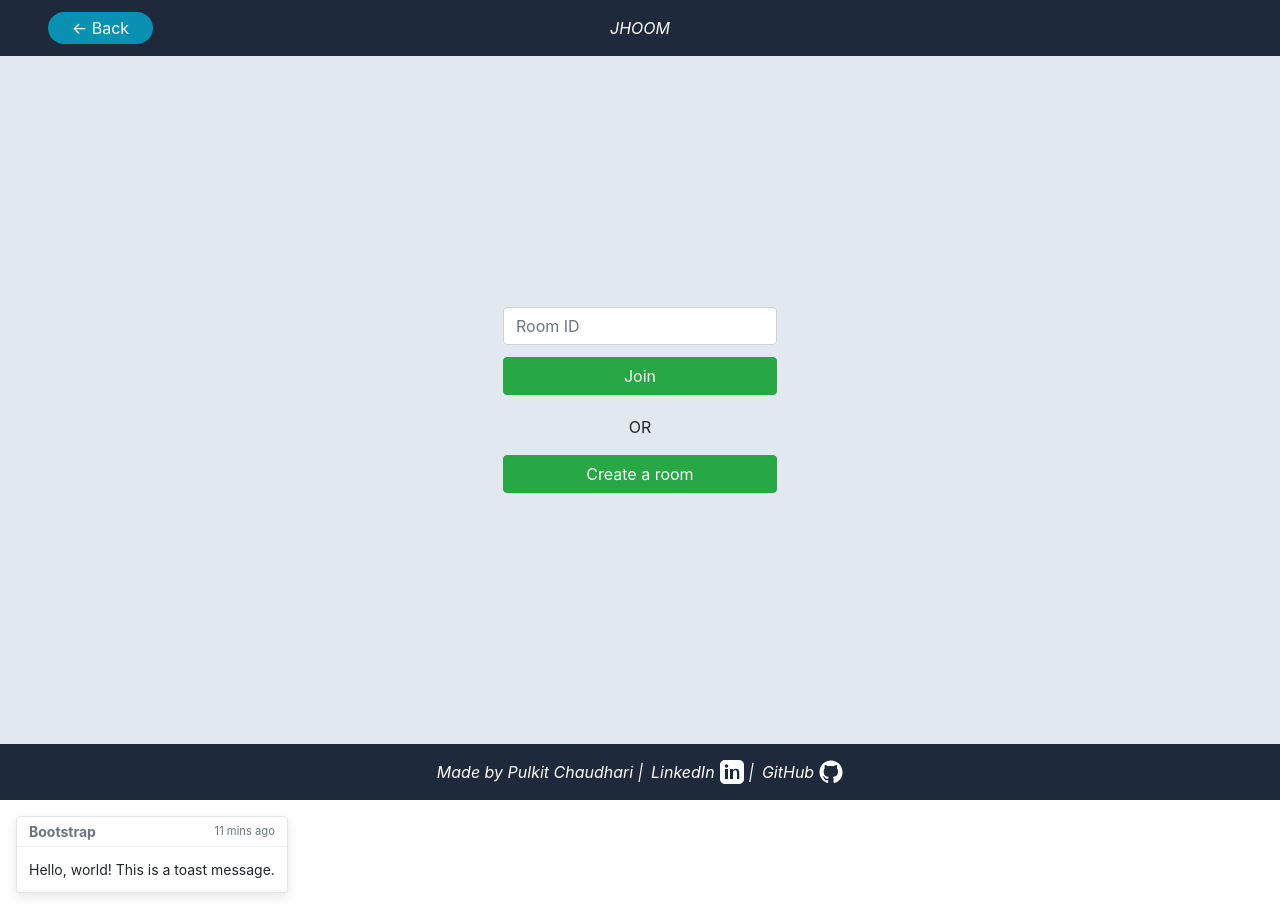
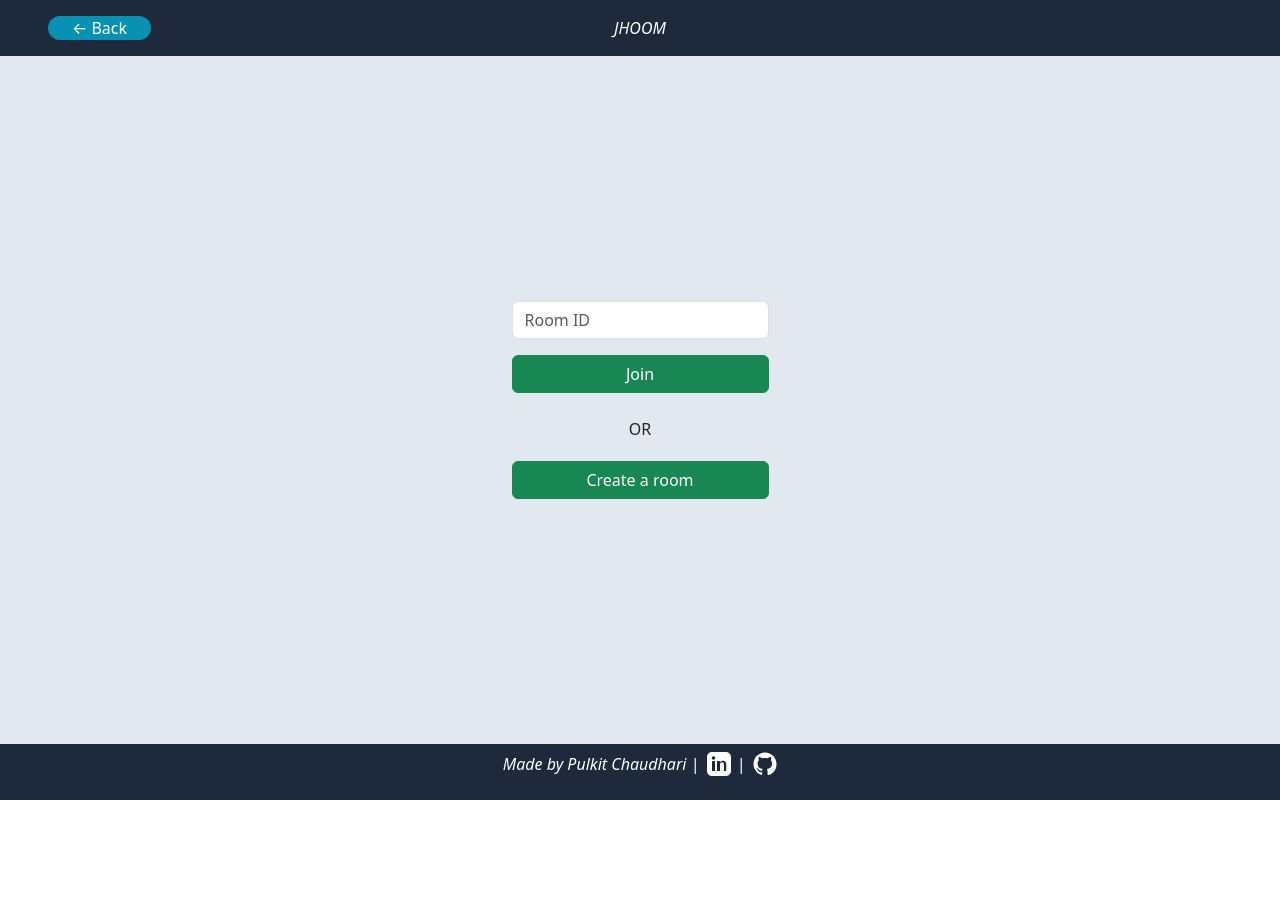
Before and after one commit to PulkitChaudhari/Jhoom, an Angular app in the folder frontend/: page /welcome in a window 1280 px wide. After the commit the page ends 800 px from the top, so only its background shows below. Built offline with nearby package versions, Linux system fonts and the light colour scheme.

Commit message:
added toast message

```diff
--- a/frontend/angular.json
+++ b/frontend/angular.json
@@ -19,8 +19,13 @@
             "polyfills": ["zone.js", "src/aws-pollyfill-like-file.ts"],
             "tsConfig": "tsconfig.app.json",
             "assets": ["src/favicon.ico", "src/assets"],
-            "styles": ["src/styles.css"],
-            "scripts": []
+            "styles": [
+              "src/styles.css",
+              "node_modules/bootstrap/dist/css/bootstrap.min.css"
+            ],
+            "scripts": [
+              "node_modules/bootstrap/dist/js/bootstrap.bundle.min.js"
+            ]
           },
           "configurations": {
             "production": {
--- a/frontend/src/app/app.component.css
+++ b/frontend/src/app/app.component.css
@@ -0,0 +1,9 @@
+.toast.fade {
+  opacity: 0;
+  transition: opacity 0.3s ease, transform 0.3s ease;
+}
+
+.toast.fade.show {
+  opacity: 1;
+  transform: translateY(0);
+}
--- a/frontend/src/app/app.component.html
+++ b/frontend/src/app/app.component.html
@@ -2,27 +2,56 @@
   <div class="fixed top-0 dark:bg-slate-800 w-screen h-14 grid grid-cols-3">
     <div class="items-center justify-start flex">
       <button
-        class="rounded-full w-fit px-4 py-1 ml-5 bg-cyan-600 text-white"
+        class="rounded-full w-fit px-4 ml-5 bg-cyan-600 text-white"
         (click)="navigateToWelcomePage()"
       >
         <span class="back-icon">&#8592;</span> Back
       </button>
     </div>
+
     <div class="items-center justify-center flex">
-      <p class="italic text-black dark:text-white">JHOOM</p>
+      <p class="italic align-center dark:text-white mb-0">JHOOM</p>
+    </div>
+  </div>
+  <div
+    class="toast-container position-fixed top-17.5 end-0 p-3"
+    aria-live="polite"
+    aria-atomic="true"
+  >
+    <div
+      *ngFor="let toast of toasts; let i = index"
+      class="toast fade"
+      [ngClass]="{ show: toast.show }"
+      role="alert"
+      aria-live="assertive"
+      aria-atomic="true"
+    >
+      <div class="toast-header">
+        <strong class="me-auto">{{ toast.title }}</strong>
+        <button
+          type="button"
+          class="btn-close"
+          aria-label="Close"
+          (click)="removeToast(i)"
+        ></button>
+      </div>
+      <div class="toast-body">
+        {{ toast.message }}
+      </div>
     </div>
   </div>
   <router-outlet></router-outlet>
   <div class="fixed dark:bg-slate-800 bottom-0 w-screen h-14 grid grid-cols-1">
     <div class="items-center justify-center flex">
-      <p class="italic text-black dark:text-white">
-        Made by Pulkit Chaudhari |
-      </p>
+      <p class="italic text-white">Made by Pulkit Chaudhari |</p>
       <p
-        class="italic text-black dark:text-white ml-2"
+        class="italic text-white dark:text-white ml-2"
         style="display: flex; gap: 5px; align-items: center"
       >
-        <a href="https://www.linkedin.com/in/pc1201/">LinkedIn </a>
+        <a
+          class="italic text-white text-decoration-none"
+          href="https://www.linkedin.com/in/pc1201/"
+        >
           <svg
             xmlns="http://www.w3.org/2000/svg"
             width="24"
@@ -34,14 +63,15 @@
               d="M19 0h-14c-2.76 0-5 2.24-5 5v14c0 2.76 2.24 5 5 5h14c2.76 0 5-2.24 5-5v-14c0-2.76-2.24-5-5-5zm-11 19h-3v-10h3v10zm-1.5-11.28c-.97 0-1.75-.78-1.75-1.72s.78-1.72 1.75-1.72 1.75.78 1.75 1.72-.78 1.72-1.75 1.72zm13.5 11.28h-3v-5.6c0-1.34-.02-3.06-1.86-3.06-1.86 0-2.14 1.45-2.14 2.96v5.7h-3v-10h2.88v1.36h.04c.4-.76 1.36-1.56 2.8-1.56 2.99 0 3.54 1.97 3.54 4.53v5.67z"
             />
           </svg>
+        </a>
         |
       </p>
       <p
-        class="italic text-black dark:text-white ml-2"
+        class="italic text-white ml-2"
         style="display: flex; gap: 5px; align-items: center"
       >
-        <a href="https://github.com/PulkitChaudhari">GitHub </a
-        ><svg
+        <a href="https://github.com/PulkitChaudhari">
+          <svg
             xmlns="http://www.w3.org/2000/svg"
             width="24"
             height="24"
@@ -52,6 +82,7 @@
               d="M12 .5C5.65.5.5 5.65.5 12c0 5.1 3.3 9.4 7.88 10.93.58.1.79-.25.79-.56v-2.15c-3.2.7-3.88-1.54-3.88-1.54-.52-1.3-1.26-1.65-1.26-1.65-1.03-.7.08-.69.08-.69 1.14.08 1.74 1.17 1.74 1.17 1.01 1.73 2.65 1.23 3.3.94.1-.73.4-1.23.72-1.5-2.55-.3-5.23-1.28-5.23-5.7 0-1.26.45-2.28 1.17-3.08-.1-.29-.5-1.48.1-3.07 0 0 .95-.3 3.1 1.17.9-.25 1.86-.37 2.83-.37.96 0 1.93.12 2.83.37 2.15-1.47 3.1-1.17 3.1-1.17.6 1.59.2 2.78.1 3.07.72.8 1.17 1.82 1.17 3.08 0 4.43-2.69 5.4-5.25 5.7.42.37.77 1.08.77 2.18v3.23c0 .31.2.67.8.56A10.52 10.52 0 0 0 23.5 12C23.5 5.65 18.35.5 12 .5z"
             />
           </svg>
+        </a>
       </p>
     </div>
   </div>
--- a/frontend/src/app/app.component.ts
+++ b/frontend/src/app/app.component.ts
@@ -1,14 +1,25 @@
-import { Component, OnInit } from '@angular/core';
+import { Component, OnDestroy, OnInit } from '@angular/core';
 import { MessageService } from './services/websocket.service';
 import { Router } from '@angular/router';
+import { DataShareService } from './services/data.share.service';
 
 @Component({
   selector: 'app-root',
   templateUrl: './app.component.html',
   styleUrls: ['./app.component.css'],
 })
-export class AppComponent implements OnInit {
-  constructor(private messageService: MessageService, private router: Router) {}
+export class AppComponent implements OnInit, OnDestroy {
+  showToast: boolean = false;
+
+  title = 'Jhoom';
+
+  toasts: { title: string; message: string; show: boolean }[] = [];
+
+  constructor(
+    private messageService: MessageService,
+    private router: Router,
+    private dataShareService: DataShareService
+  ) {}
 
   ngOnInit() {
     this.messageService.initializeWebSocketConnection().then(
@@ -19,18 +30,24 @@ export class AppComponent implements OnInit {
         console.log('Promise rejected');
       }
     );
-  }
-
-  title = 'Jhoom';
-
-  htmlTag: HTMLElement | null;
-
-  switchTheme() {
-    this.htmlTag = document.getElementById('htmlTag');
-    this.htmlTag!.className = this.htmlTag?.className == 'dark' ? '' : 'dark';
+    this.dataShareService.showToastObs$.subscribe((toast) => {
+      if (toast?.title !== undefined) this.addToast(toast);
+    });
   }
 
   navigateToWelcomePage() {
     this.router.navigate(['welcome']);
   }
+
+  addToast(toast: any) {
+    this.toasts.push(toast);
+    setTimeout(() => (toast.show = true), 100);
+  }
+
+  removeToast(index: number) {
+    this.toasts[index].show = false;
+    setTimeout(() => this.toasts.splice(index, 1), 0);
+  }
+
+  ngOnDestroy() {}
 }
--- a/frontend/src/app/chat/chat.component.ts
+++ b/frontend/src/app/chat/chat.component.ts
@@ -47,5 +47,6 @@ export class ChatComponent implements OnInit {
       });
       this.input = '';
     }
+    this.dataShareService.shareToastMessage('hello ', 'world');
   }
 }
--- a/frontend/src/app/environment/environment.ts
+++ b/frontend/src/app/environment/environment.ts
@@ -4,8 +4,8 @@
 
 export const environment = {
   production: false,
-  app_url: 'http://3.110.218.221:8080',
-  turnServerUrl: 'turn:3.110.218.221',
+  app_url: 'http://localhost:8080',
+  turnServerUrl: 'turn:3.109.121.160',
   turnUsername: 'pulkit',
   turnPassword: 'pulkit',
 };
--- a/frontend/src/app/services/data.share.service.ts
+++ b/frontend/src/app/services/data.share.service.ts
@@ -13,6 +13,7 @@ export class DataShareService {
   private peerId$ = new BehaviorSubject<any>({});
   private otherPeerId$ = new BehaviorSubject<any>({});
   private joinorCreate$ = new BehaviorSubject<any>({});
+  private showToast$ = new BehaviorSubject<any>({});
 
   prevMessagesObs$ = this.prevMessages$.asObservable();
   receiveMessageObs$ = this.receiveMessage$.asObservable();
@@ -23,6 +24,7 @@ export class DataShareService {
   peerIdObs$ = this.peerId$.asObservable();
   otherPeerIdObs$ = this.otherPeerId$.asObservable();
   joinorCreateObs$ = this.joinorCreate$.asObservable();
+  showToastObs$ = this.showToast$.asObservable();
 
   addMessage(messageDetails: any) {
     this.prevMessages$.next(messageDetails);
@@ -59,4 +61,8 @@ export class DataShareService {
   shareRoomJoiningStatus(status: 'join' | 'create') {
     this.joinorCreate$.next(status);
   }
+
+  shareToastMessage(title: string, message: string) {
+    this.showToast$.next({ title: title, message: message });
+  }
 }
--- a/frontend/src/app/welcome-page/welcome-page.component.css
+++ b/frontend/src/app/welcome-page/welcome-page.component.css
@@ -16,8 +16,3 @@
   border-radius: 0.25rem;
   padding: 3px 6px 3px 6px;
 }
-
-.toast {
-  opacity: 100;
-  top: 0;
-}
--- a/frontend/src/app/welcome-page/welcome-page.component.html
+++ b/frontend/src/app/welcome-page/welcome-page.component.html
@@ -23,32 +23,3 @@
     </div>
   </div>
 </div>
-
-<!-- <div class="toast" role="alert" aria-live="assertive" aria-atomic="true">
-  <div class="toast-header">
-    <strong class="me-auto">Bootstrap</strong>
-    <button
-      type="button"
-      class="btn-close"
-      data-bs-dismiss="toast"
-      aria-label="Close"
-    ></button>
-  </div>
-  <div class="toast-body">Hello, world! This is a toast message.</div>
-</div> -->
-
-<div
-  aria-live="polite"
-  aria-atomic="true"
-  class="bg-dark position-relative bd-example-toasts"
->
-  <div class="toast-container position-absolute p-3" id="toastPlacement">
-    <div class="toast">
-      <div class="toast-header">
-        <strong class="me-auto">Bootstrap</strong>
-        <small>11 mins ago</small>
-      </div>
-      <div class="toast-body">Hello, world! This is a toast message.</div>
-    </div>
-  </div>
-</div>
```
Also changed, not shown: 1 other file (tests, documents, lock files or other folders). Lines whose indentation alone changed are shown as unchanged.
